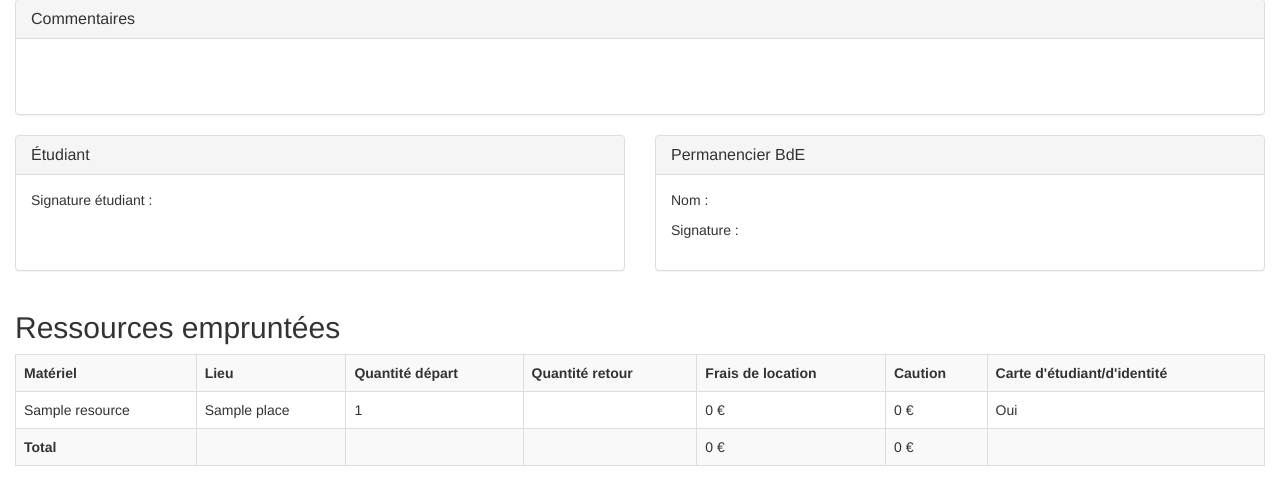
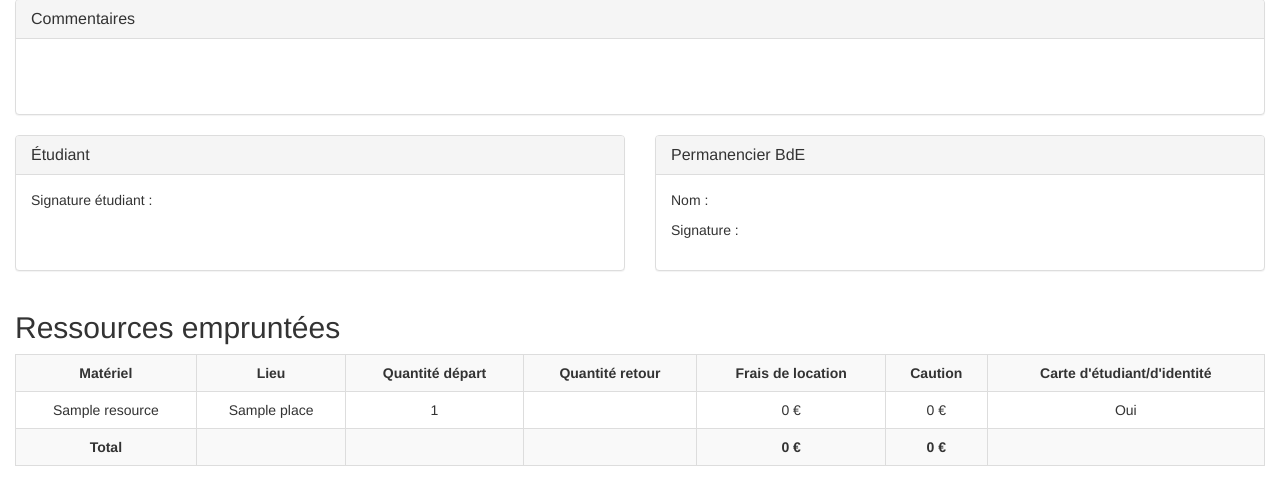
Before and after one commit to BdEINSALyon/resa, a Django app: a page that uses bookings/templates/bookings/booking_form.html in a window 1280 px wide. Shown: the part 953-1439 px from the top of the page. Run offline with Django 3.2, Linux system fonts and the light colour scheme; a user stored in the database is signed in; tables that the repository leaves empty hold one stand-in row (values such as "Sample post"); some libraries are stand-ins or nearby versions.

Commit message:
Center table text. Close #48

```diff
--- a/bookings/templates/bookings/booking_form.html
+++ b/bookings/templates/bookings/booking_form.html
@@ -164,7 +164,7 @@
     </div>
 
     <h2>{% trans 'Ressources empruntées' %}</h2>
-    <table class="table table-striped table-bordered">
+    <table class="table table-striped table-bordered table-text-center">
         <tbody>
         <tr>
             <th>{% trans 'Matériel' %}</th>
@@ -189,13 +189,13 @@
             </tr>
         {% endfor %}
         <tr>
-            <td><strong>{% trans 'Total' %}</strong></td>
-            <td></td>
-            <td></td>
-            <td></td>
-            <td>{% widthratio total.fee 100 1 %} €</td>
-            <td>{% widthratio total.guarantee 100 1 %} €</td>
-            <td></td>
+            <th><strong>{% trans 'Total' %}</strong></th>
+            <th></th>
+            <th></th>
+            <th></th>
+            <th>{% widthratio total.fee 100 1 %} €</th>
+            <th>{% widthratio total.guarantee 100 1 %} €</th>
+            <th></th>
         </tr>
         </tbody>
     </table>
--- a/static/default_style.css
+++ b/static/default_style.css
@@ -36,3 +36,7 @@ input.dropdown-form {
         page-break-inside: avoid;
     }
 }
+
+.table-text-center td, .table-text-center th {
+    text-align: center;
+}
```
